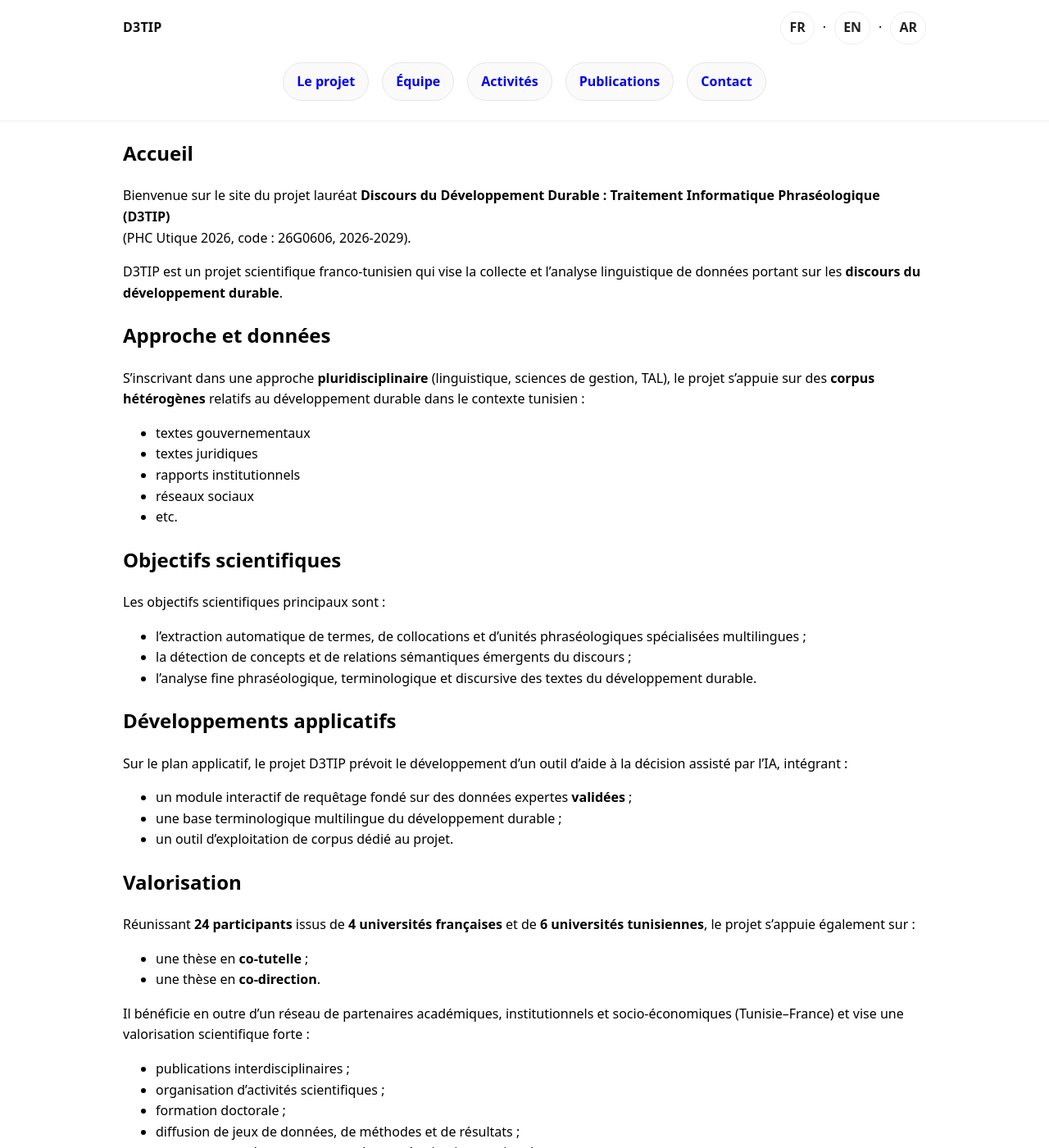
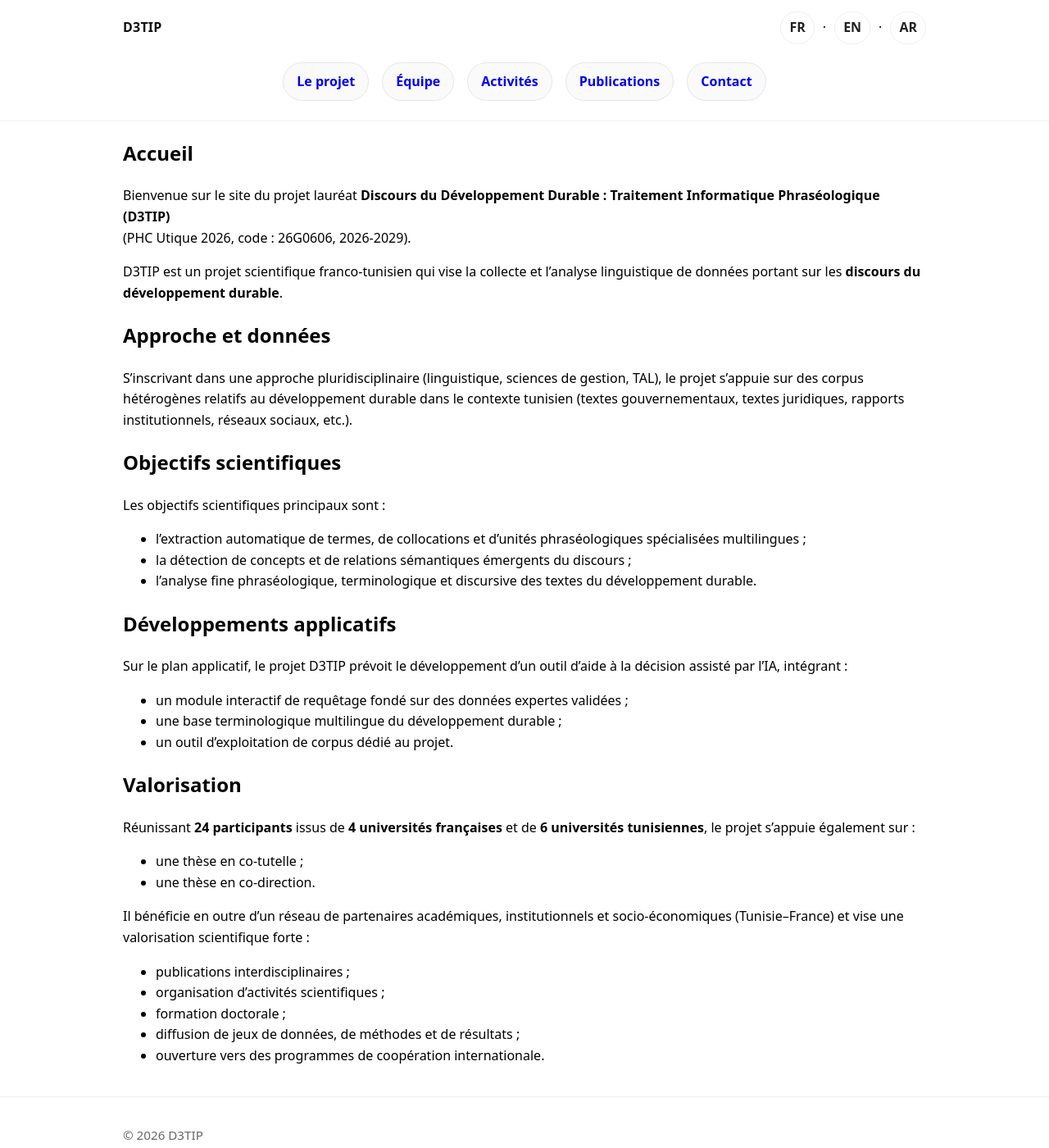
Before and after one commit to d3tip-phc-utique/d3tip-phc-utique.github.io, a Jekyll site: the page built from fr/index.md, in a window 1280 px wide and 1400 px high. Shown: the whole window at 82% size. Built offline with Jekyll 4.4.1, drawn with Linux system fonts in a browser that asks for light colours.

```diff
--- a/fr/index.md
+++ b/fr/index.md
@@ -11,36 +11,26 @@ Bienvenue sur le site du projet lauréat **Discours du Développement Durable :
 D3TIP est un projet scientifique franco-tunisien qui vise la collecte et l’analyse linguistique de données portant sur les **discours du développement durable**.
 
 ## Approche et données
-S’inscrivant dans une approche **pluridisciplinaire** (linguistique, sciences de gestion, TAL), le projet s’appuie sur des **corpus hétérogènes** relatifs au développement durable dans le contexte tunisien :
-
-- textes gouvernementaux
-- textes juridiques
-- rapports institutionnels
-- réseaux sociaux
-- etc.
+S’inscrivant dans une approche pluridisciplinaire (linguistique, sciences de gestion, TAL), le projet s’appuie sur des corpus hétérogènes relatifs au développement durable dans le contexte tunisien (textes gouvernementaux, textes juridiques, rapports institutionnels, réseaux sociaux, etc.).
 
 ## Objectifs scientifiques
 Les objectifs scientifiques principaux sont :
-
 - l’extraction automatique de termes, de collocations et d’unités phraséologiques spécialisées multilingues ;
 - la détection de concepts et de relations sémantiques émergents du discours ;
 - l’analyse fine phraséologique, terminologique et discursive des textes du développement durable.
 
 ## Développements applicatifs
 Sur le plan applicatif, le projet D3TIP prévoit le développement d’un outil d’aide à la décision assisté par l’IA, intégrant :
-
-- un module interactif de requêtage fondé sur des données expertes **validées** ;
+- un module interactif de requêtage fondé sur des données expertes validées ;
 - une base terminologique multilingue du développement durable ;
 - un outil d’exploitation de corpus dédié au projet.
 
 ## Valorisation
 Réunissant **24 participants** issus de **4 universités françaises** et de **6 universités tunisiennes**, le projet s’appuie également sur :
-
-- une thèse en **co-tutelle** ;
-- une thèse en **co-direction**.
+- une thèse en co-tutelle ;
+- une thèse en co-direction.
 
 Il bénéficie en outre d’un réseau de partenaires académiques, institutionnels et socio-économiques (Tunisie–France) et vise une valorisation scientifique forte :
-
 - publications interdisciplinaires ;
 - organisation d’activités scientifiques ;
 - formation doctorale ;
```
